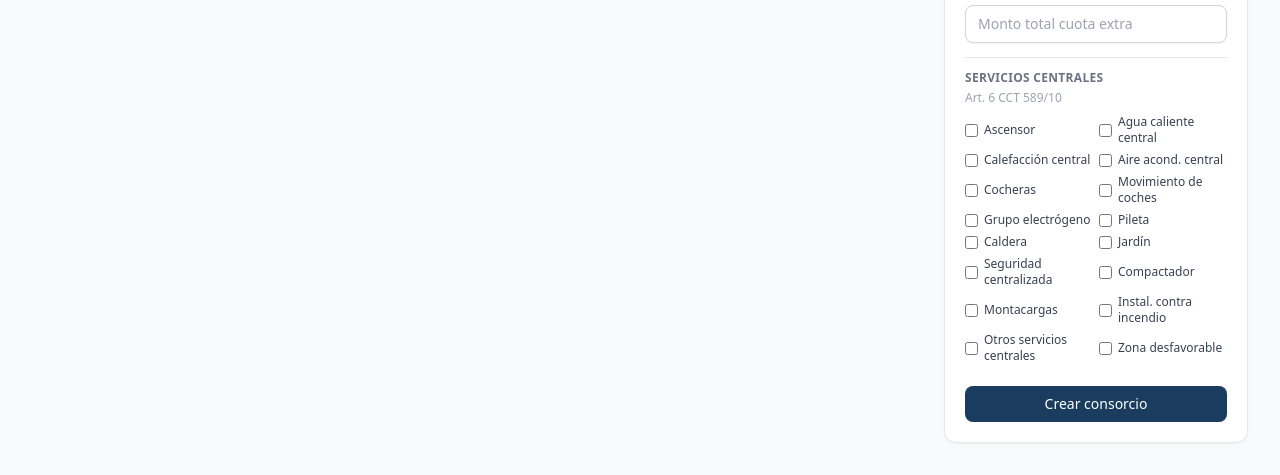
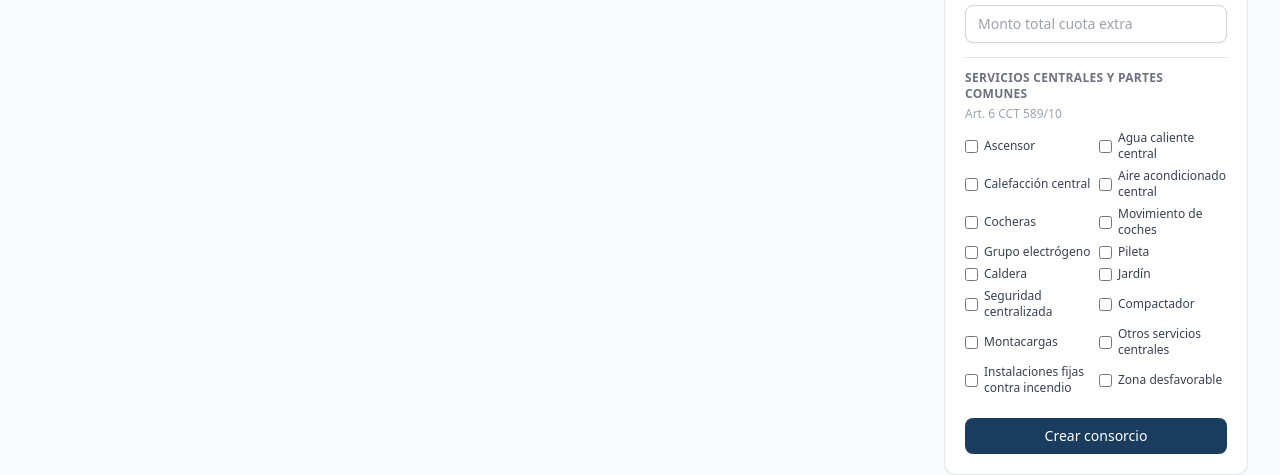
Before and after one commit to LisandroCarbone/consorcio-final, a Next.js app in the folder portal/: page /consorcios in a window 1280 px wide. Shown: the part 1031-1506 px from the top of the page. Built offline with nearby package versions, Linux system fonts and the light colour scheme; no server answers; the database is empty.

Commit message:
fix: sync servicios centrales labels between create and detail
Remove "determinan la categoría del edificio" subtitle. Match title
and labels between nuevo consorcio form and detail page.

```diff
--- a/portal/src/app/consorcios/[id]/page.tsx
+++ b/portal/src/app/consorcios/[id]/page.tsx
@@ -287,7 +287,7 @@ export default async function ConsorcioDetailPage({ params }: Props) {
             </div>
             <div className="border-t border-gray-100 pt-4">
               <p className="text-xs font-semibold text-gray-500 uppercase tracking-wide mb-1">Servicios centrales y partes comunes</p>
-              <p className="text-xs text-gray-400 mb-3">Art. 6 CCT 589/10 — determinan la categoría del edificio</p>
+              <p className="text-xs text-gray-400 mb-3">Art. 6 CCT 589/10</p>
               <div className="grid grid-cols-1 sm:grid-cols-2 gap-2">
                 {SERVICIOS_CENTRALES.map((f) => (
                   <div key={f.field} className="flex items-center gap-2">
--- a/portal/src/app/consorcios/page.tsx
+++ b/portal/src/app/consorcios/page.tsx
@@ -164,14 +164,14 @@ export default async function ConsorciosPage() {
               </div>
 
               <div className="border-t pt-3">
-                <p className="text-xs font-semibold text-gray-500 uppercase tracking-wide mb-1">Servicios centrales</p>
+                <p className="text-xs font-semibold text-gray-500 uppercase tracking-wide mb-1">Servicios centrales y partes comunes</p>
                 <p className="text-xs text-gray-400 mb-2">Art. 6 CCT 589/10</p>
                 <div className="grid grid-cols-2 gap-1.5">
                   {[
                     { name: 'tiene_ascensor', label: 'Ascensor' },
                     { name: 'tiene_agua_caliente_central', label: 'Agua caliente central' },
                     { name: 'tiene_calefaccion_central', label: 'Calefacción central' },
-                    { name: 'tiene_aire_acondicionado_central', label: 'Aire acond. central' },
+                    { name: 'tiene_aire_acondicionado_central', label: 'Aire acondicionado central' },
                     { name: 'tiene_cochera', label: 'Cocheras' },
                     { name: 'tiene_movimiento_coches', label: 'Movimiento de coches' },
                     { name: 'tiene_grupo_electrogeno', label: 'Grupo electrógeno' },
@@ -181,8 +181,8 @@ export default async function ConsorciosPage() {
                     { name: 'tiene_seguridad_centralizada', label: 'Seguridad centralizada' },
                     { name: 'tiene_compactador', label: 'Compactador' },
                     { name: 'tiene_montacargas', label: 'Montacargas' },
-                    { name: 'tiene_incendio', label: 'Instal. contra incendio' },
                     { name: 'tiene_otros_servicios_centrales', label: 'Otros servicios centrales' },
+                    { name: 'tiene_incendio', label: 'Instalaciones fijas contra incendio' },
                     { name: 'zona_desfavorable', label: 'Zona desfavorable' },
                   ].map((f) => (
                     <label key={f.name} className="flex items-center gap-1.5 text-xs text-gray-700 cursor-pointer">
```
